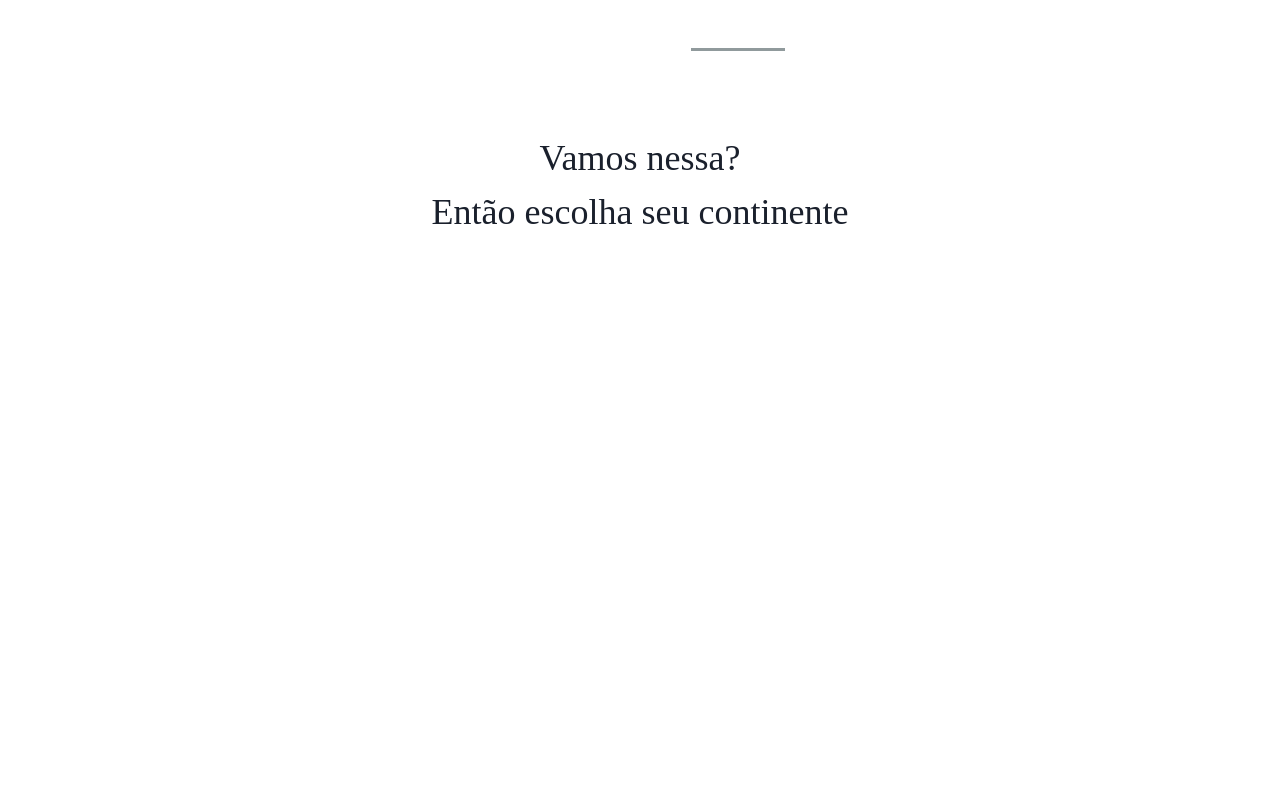
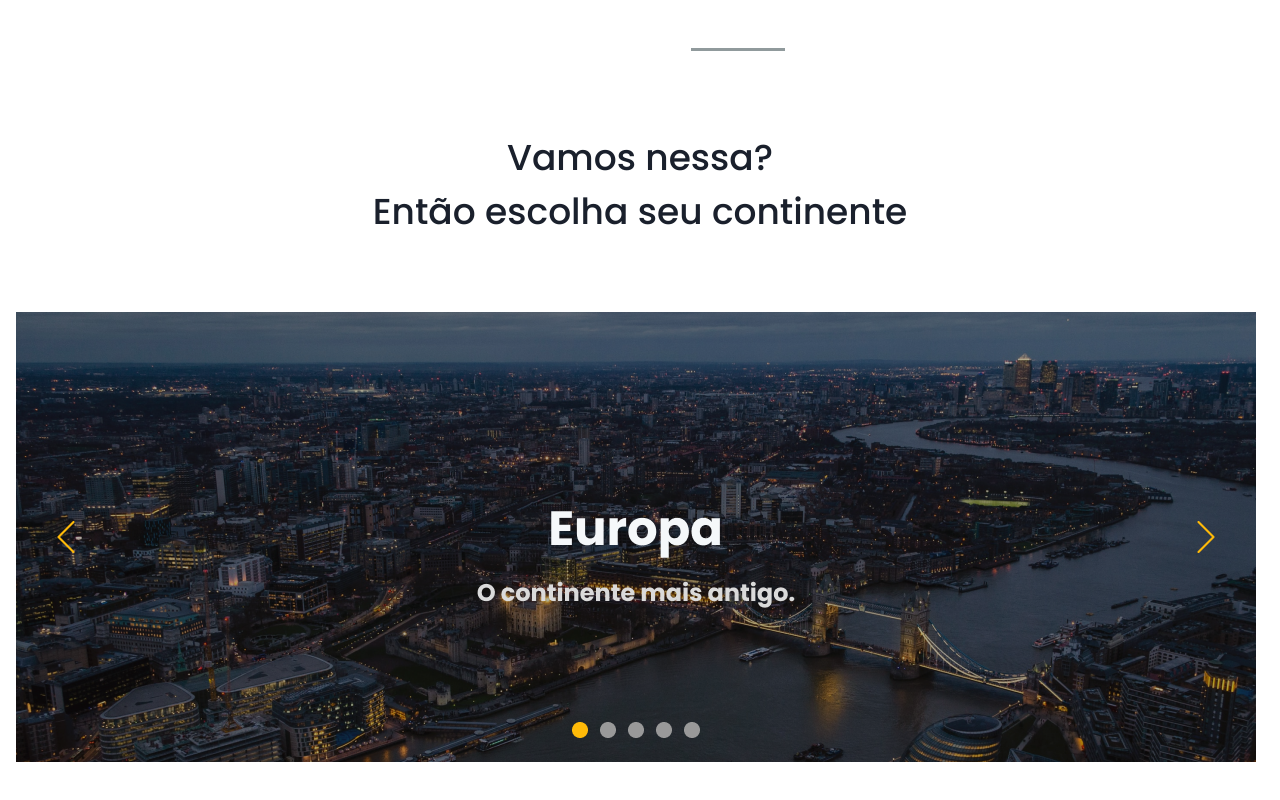
Before and after one commit to wakenedo/ignite-chapter4-challenge1, a Next.js app: page / in a window 1280 px wide. Shown: the part 692-1492 px from the top of the page. Before the commit the page ends 931 px from the top, so only its background shows below. Built offline with nearby package versions, Linux system fonts and the light colour scheme.

Commit message:
ContinetSlider, Home - Challenge Part 1

```diff
--- /dev/null
+++ b/src/components/ContinentSlider/index.tsx
@@ -0,0 +1,20 @@
+import { Box, Container, Image } from '@chakra-ui/react'
+
+export function ContinentSlider() {
+    return (
+        <Box>
+            <Container
+                maxWidth={1440}
+                margin='auto'
+            >
+                <Image
+                    width={1240}
+                    height={450}
+                    marginBottom={20}
+
+                    src="images/Continents.png" alt="Banner"
+                />
+            </Container>
+        </Box>
+    )
+}
--- a/src/components/TextBanner/index.tsx
+++ b/src/components/TextBanner/index.tsx
@@ -4,14 +4,14 @@
     return (
         <Box>
             <Container
-            width={839}
             height={101}
-
+            maxWidth={839}
+            marginBottom={20}
             >
                 <Text
                 fontFamily='poppins'
                 fontSize={36}
-                fontWeight='normal'
+                fontWeight={500}
                 textAlign='center'
                 marginTop={20}
                 >
--- /dev/null
+++ b/src/pages/_document.tsx
@@ -0,0 +1,25 @@
+import Document, { Html, Head, Main, NextScript } from 'next/document'
+
+class MyDocument extends Document {
+  static async getInitialProps(ctx) {
+    const initialProps = await Document.getInitialProps(ctx)
+    return { ...initialProps }
+  }
+
+  render() {
+    return (
+      <Html>
+        <Head>
+          <link rel="preconnect" href="https://fonts.googleapis.com" />
+          <link href="https://fonts.googleapis.com/css2?family=Poppins:wght@400;500&display=swap" rel="stylesheet" />
+        </Head>
+        <body>
+          <Main />
+          <NextScript />
+        </body>
+      </Html>
+    )
+  }
+}
+
+export default MyDocument
--- a/src/pages/index.tsx
+++ b/src/pages/index.tsx
@@ -1,9 +1,11 @@
 import type { NextPage } from 'next'
+
 import { Header } from '../components/Header'
 import { Banner } from '../components/Banner'
 import { TravelTypes } from '../components/TravelTypes'
 import { DividerHome } from '../components/Divider'
 import { TextBanner } from '../components/TextBanner'
+import { ContinentSlider } from '../components/ContinentSlider'
 
 
 
@@ -15,6 +17,7 @@
       <TravelTypes />
       <DividerHome />
       <TextBanner />
+      <ContinentSlider/>
     </>
   )
 }
--- a/tsconfig.json
+++ b/tsconfig.json
@@ -15,6 +15,6 @@
     "jsx": "preserve",
     "incremental": true
   },
-  "include": ["next-env.d.ts", "**/*.ts", "**/*.tsx"],
+  "include": ["next-env.d.ts", "**/*.ts", "**/*.tsx", "src/pages/_document.tss"],
   "exclude": ["node_modules"]
 }
```
Also changed, not shown: public/images/Continents.png (added).
